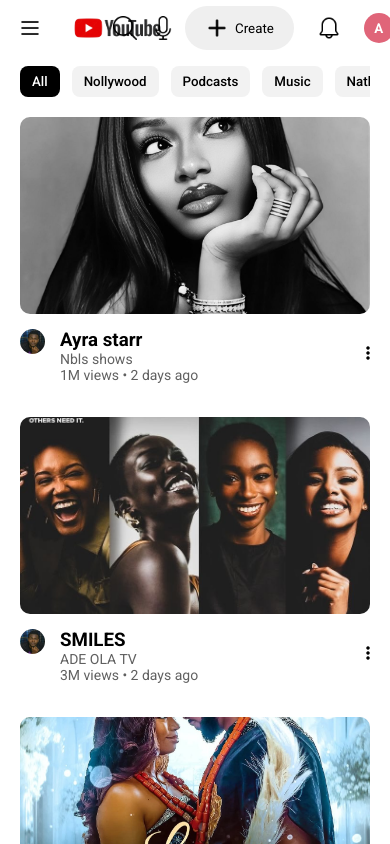
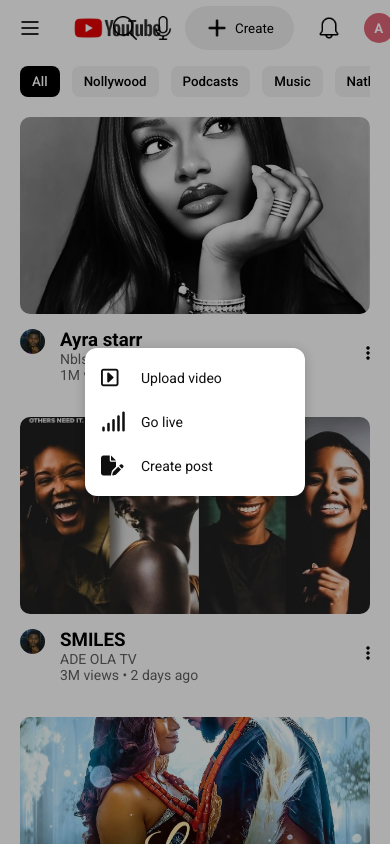
Before and after one commit to Anita-IT/Youtube, a plain HTML site: page index.html in a window 390 px wide. Both pictures are taken after a click on the button "Create". Shown: the top 844 px of the page. Drawn offline with Linux system fonts and the light colour scheme.

```diff
--- a/index.html
+++ b/index.html
@@ -24,7 +24,28 @@
  <img src="/image/microphone.png" class="icon">
 </div>
 <div class="header-right">
-<button class="create-button"><img src="image/add.png" alt="Create" class="icon">Create</button>
+<div class="create-menu-wrapper" >
+  <button class="create-button" aria-controls="create-menu" aria-expanded="false" type="button"><img src="image/add.png" alt="Create" class="icon">Create</button>
+  <button class="create-menu-backdrop" type="button" aria-label="Close Create menu" hidden></button>
+<div class="create-menu" id="create-menu" hidden>
+  <div class="create-menu-item">
+    <i class="fa-regular fa-square-caret-right"></i>
+    <span>Upload video</span>
+  </div>
+
+   <div class="create-menu-item">
+    <i class="fa-solid fa-signal"></i>
+    <span>Go live</span>
+  </div>
+
+   <div class="create-menu-item">
+     <i class="fa-solid fa-file-pen"></i>
+    <span>Create post</span>
+  </div>
+
+</div>
+</div>
+
 <div class="notification-menu"><button class="notification-button" type="button" aria-label="Notifications" aria-expanded="false" aria-controls="notifications-panel"><img src="image/bell.png" class="icon" alt=""></button>
   <div class="notifications-panel" id="notifications-panel" hidden>
   <div class="notifications-panel-header">
@@ -573,6 +594,20 @@ document.addEventListener('click', (event) => {
   page.classList.remove('menu-open');
   menuButton.setAttribute('aria-expanded', 'false');
 });
+const createButton = document.querySelector('.create-button');
+const createMenu = document.querySelector('.create-menu');
+const createMenuBackdrop = document.querySelector('.create-menu-backdrop');
+createButton.addEventListener('click', () => {
+  const isOpen = createMenu.hidden;
+  createMenu.hidden = !isOpen;
+  createMenuBackdrop.hidden = !isOpen;
+  createButton.setAttribute('aria-expanded', isOpen);
+});
+createMenuBackdrop.addEventListener('click', () => {
+  createMenu.hidden = true;
+  createMenuBackdrop.hidden = true;
+  createButton.setAttribute('aria-expanded', 'false');
+});
 </script>
 </body>
 </html>
--- a/styles.css
+++ b/styles.css
@@ -65,6 +65,49 @@ body {
     border-radius: 50px;
     border-style: none;
     padding: 10px 20px;
+}
+.create-menu-wrapper {
+  position: relative;
+  display: inline-flex;
+}
+
+.create-menu-backdrop {
+  display: none;
+}
+
+.create-menu {
+  position: absolute;
+  top: calc(100% + 8px);
+  left: 0;
+  width: 170px;
+  max-width: calc(100vw - 16px);
+  display: flex;
+  flex-direction: column;
+  padding: 8px 0;
+  background: white;
+  border-radius: 12px;
+  box-shadow: 0 2px 12px rgba(0, 0, 0, 0.2);
+  z-index: 100;
+
+}
+
+.create-menu[hidden] {
+  display: none;
+}
+
+.create-menu-item {
+  display: flex;
+  align-items: center;
+  gap: 16px;
+  padding: 12px 16px;
+  color: #0f0f0f;
+  font-size: 14px;
+  line-height: 20px;
+}
+
+.create-menu-item i {
+  width: 24px;
+  font-size: 20px;
 }
 .profile{
     border-radius: 50px;
@@ -1125,4 +1168,27 @@ details[open] .arrow-up {
   margin-right: 0;
 
 }
+.create-menu-backdrop {
+  position: fixed;
+  inset: 0;
+  display: block;
+  border: none;
+  background: rgba(0, 0, 0, 0.32);
+  z-index: 1;
 }
+
+.create-menu-backdrop[hidden] {
+  display: none;
+}
+
+.create-menu {
+  position: fixed;
+  top: 50%;
+  left: 50%;
+  right: auto;
+  transform: translate(-50%, -50%);
+  width: 220px;
+  max-width: calc(100vw - 32px);
+  z-index: 2;
+}
+}
```
Also changed, not shown: 3 other files.
